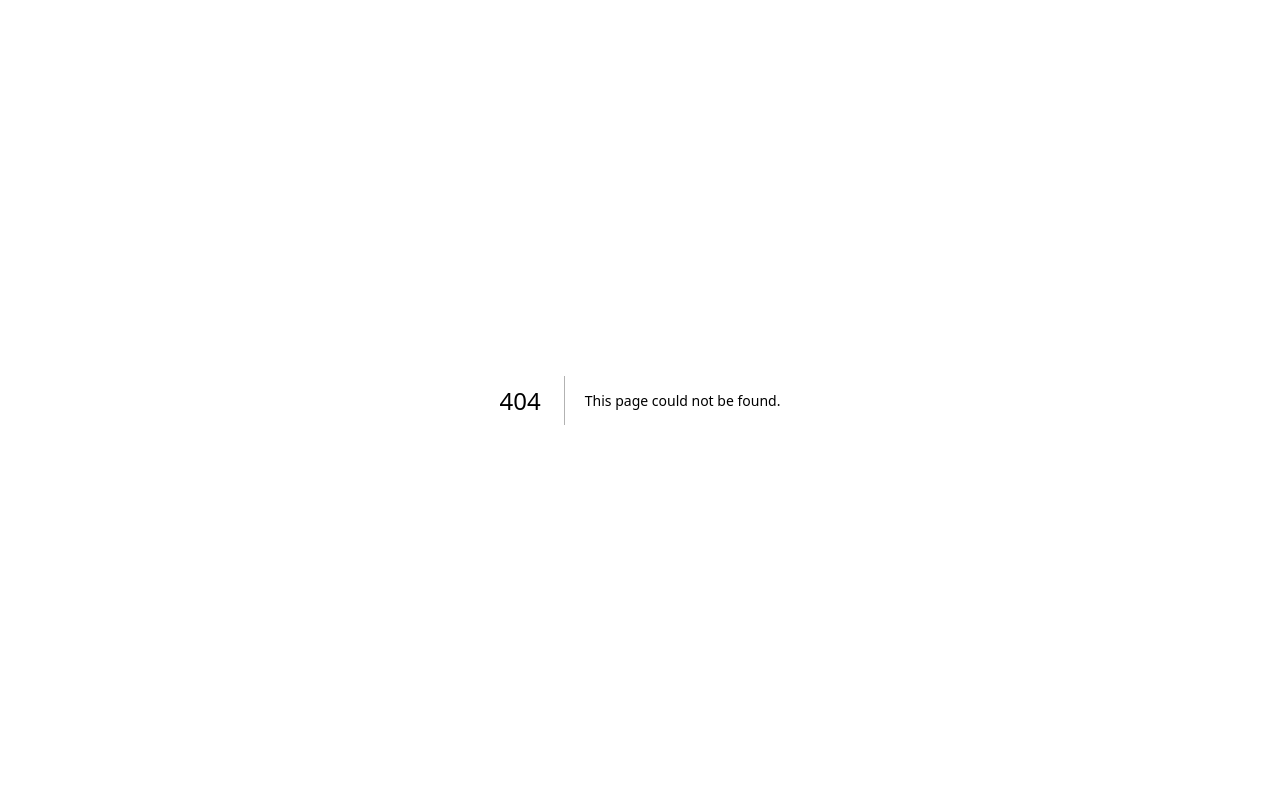
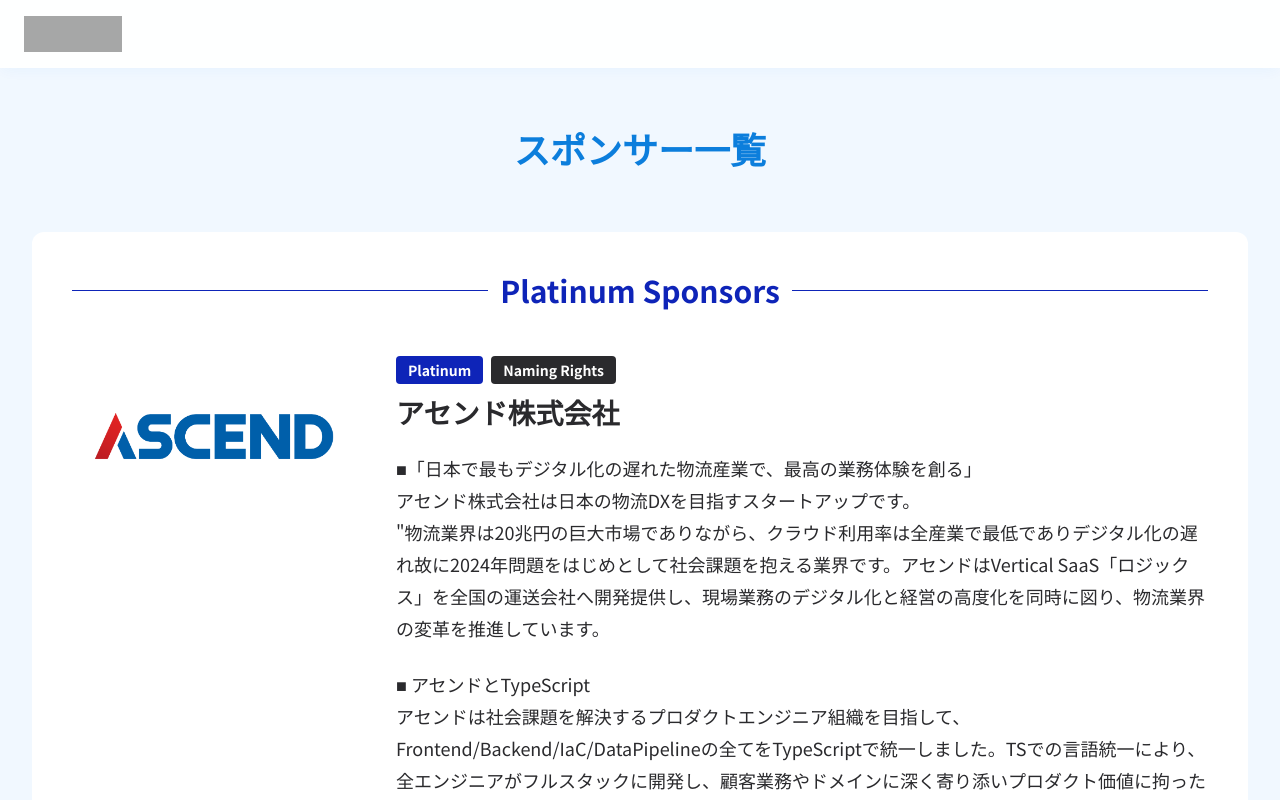
Before and after one commit to tskaigi/tskaigi2025-web-site, a Next.js app: page /sponsors in a window 1280 px wide. Before the commit this address had no page. Shown: the top 800 px of the page. Built offline with nearby package versions, Linux system fonts and the light colour scheme; grey boxes are pictures that could not be loaded.

Commit message:
feat: 🎸 スポンサー一覧ページを実装

```diff
--- /dev/null
+++ b/src/app/sponsors/page.tsx
@@ -0,0 +1,63 @@
+import Footer from "@/components/Footer";
+import { Header } from "@/components/Header";
+import { SponsorsBoardItem } from "@/components/SponsorsBoardSection/SponsorsBoardItem";
+import Company from "@/components/sponsors/Company";
+import SponsorHeading from "@/components/sponsors/SponsorHeading";
+import { type SponsorClass, sponsorList } from "@/constants/sponsorList";
+
+const SponsorsPage = () => {
+  return (
+    <>
+      <Header />
+      <main className="bg-blue-light-100 pt-16 py-10 md:px-8">
+        <h1 className="text-2xl font-bold text-blue-light-500 text-center py-10 md:py-16 md:text-3xl lg:text-4xl">
+          スポンサー一覧
+        </h1>
+
+        <div className="bg-white p-6 flex flex-col gap-10 max-w-screen-xl mx-auto md:rounded-xl lg:p-10">
+          {Object.entries(sponsorList).map(([key, value]) => {
+            return (
+              <div key={key} className="flex flex-col gap-12">
+                <SponsorHeading variant={key as SponsorClass} />
+
+                {key !== "bronze" ? (
+                  <ul className="flex flex-col gap-6">
+                    {value
+                      .filter((company) => company.isTenantChecked) // TODO: すべての企業チェック後に削除する
+                      .map((company, idx, value) => (
+                        <li key={company.name} className="flex flex-col gap-6">
+                          <Company {...company} />
+                          {idx !== value.length - 1 && (
+                            <hr className="border-t-2 border-black-200" />
+                          )}
+                        </li>
+                      ))}
+                  </ul>
+                ) : (
+                  <ul className="grid grid-cols-2 gap-4 md:grid-cols-5">
+                    {value.map((company, idx, value) => (
+                      <li key={company.name}>
+                        <SponsorsBoardItem
+                          key={company.id}
+                          className={`w-full h-[96px] ${company.addPadding ? "p-4" : "p-2"}`}
+                          src={company.logoImage}
+                          alt={company.name}
+                          href={company.logoLink}
+                          width={211}
+                          height={96}
+                        />
+                      </li>
+                    ))}
+                  </ul>
+                )}
+              </div>
+            );
+          })}
+        </div>
+      </main>
+      <Footer />
+    </>
+  );
+};
+
+export default SponsorsPage;
--- a/src/constants/sponsorList.ts
+++ b/src/constants/sponsorList.ts
@@ -496,7 +496,7 @@ export const sponsorList: SponsorList = {
       logoImage: "/sponsors/takumi_giken_logo.png",
       logoLink: "https://takumi-force.jp/",
       addPadding: false,
-      isTenantChecked: true,
+      isTenantChecked: false,
       roles: ["gold"],
     },
   ],
```
